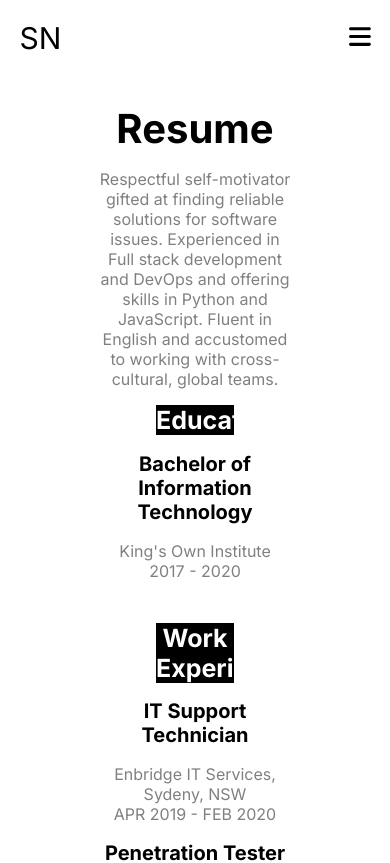
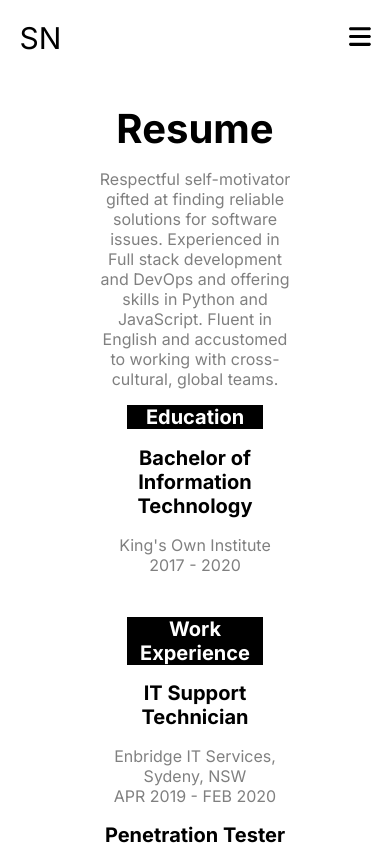
Before and after one commit to safalnpane/portfolio, a Next.js app: page /resume in a window 390 px wide. Shown: the top 863 px of the page. Built offline with nearby package versions, Linux system fonts and the light colour scheme.

Commit message:
feat(resume): add media query for mobile devices

```diff
--- a/src/app/resume/resume.module.css
+++ b/src/app/resume/resume.module.css
@@ -20,7 +20,7 @@
   background-color: black;
   color: white;
   text-align: center;
-  width: 40%;
+  width: 50%;
   font-size: 25px;
   margin: 0 auto;
 }
@@ -48,3 +48,10 @@
 .contactHeading {
   text-align: center;
 }
+
+@media only screen and (max-width: 800px) {
+  .resumeSectionTitle {
+    width: 70%;
+    font-size: 20px;
+  }
+}
```
